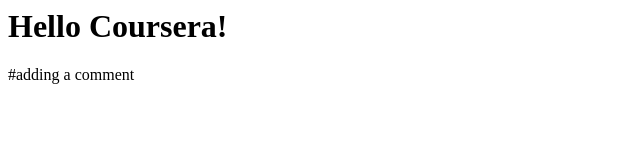
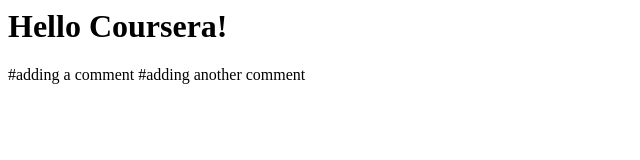
Before and after one commit to kai-maeda/coursera-test, a plain HTML site: page index.html in a window 1280 px wide. Shown: the whole page, without its empty margins (0-640 px from the left). Drawn offline with Linux system fonts and the light colour scheme.

Commit message:
progressing main branch

```diff
--- a/index.html
+++ b/index.html
@@ -9,3 +9,4 @@
     </body>
 </html>
 #adding a comment
+#adding another comment
```
